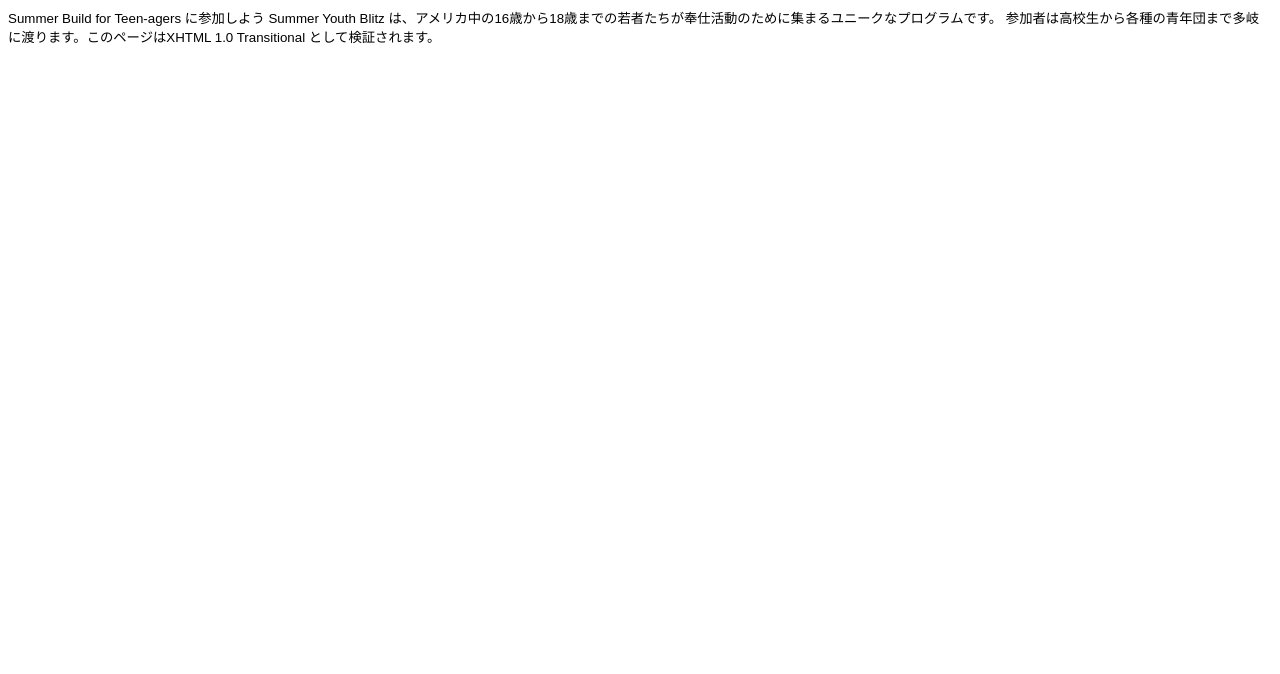
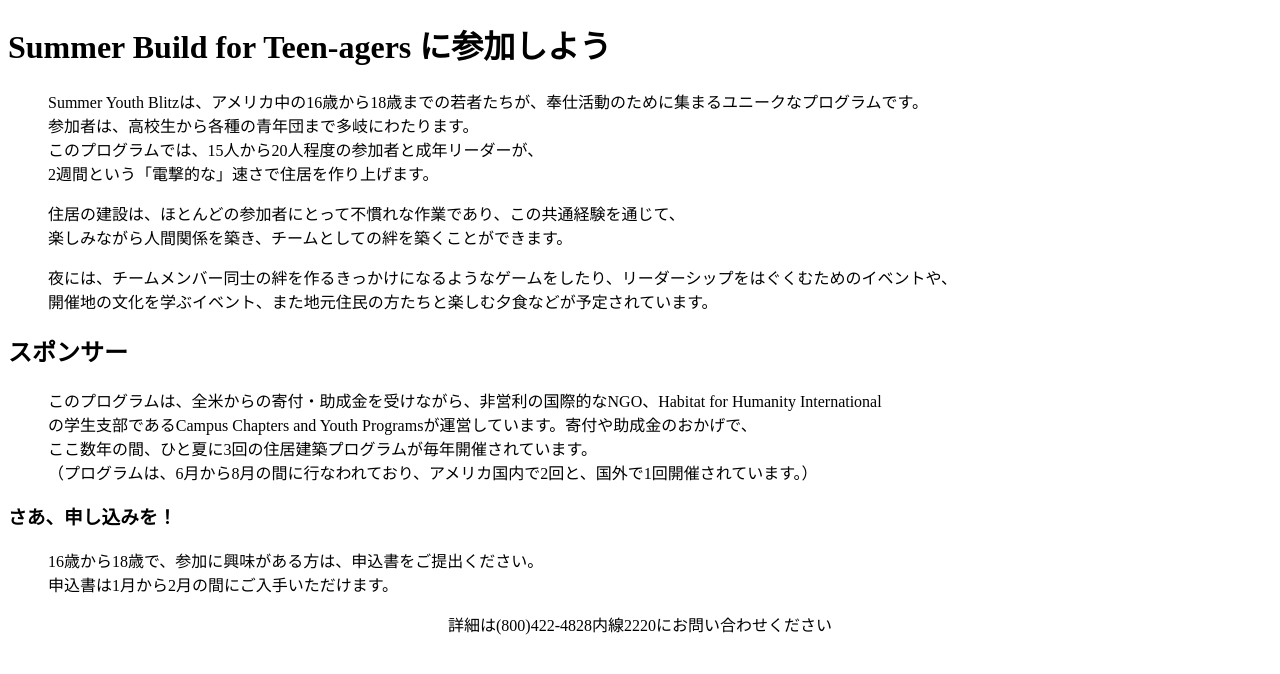
Before and after one commit to s15009/habitat, a plain HTML site: page ccyp/syb.html in a window 1280 px wide. Drawn offline with Linux system fonts and the light colour scheme.

Commit message:
3-5まで

```diff
--- a/ccyp/syb.html
+++ b/ccyp/syb.html
@@ -8,7 +8,7 @@
 <meta http-equiv="Content-Type" content="text/html; charset=utf-8" />
 <meta name="keywords" content="CIW, XHTML 1.0, Habitat for Humanity" />
 <meta name="Description" content="Simple XHTML page for Habitat site" />
-<link rel="stylesheet" type="text/css" href="syb/syb.css" title="stylesheet"/>
+<!-- <link rel="stylesheet" type="text/css" href="syb/syb.css" title="stylesheet"/> -->
 
 <title>Habitat for Humanity International Summer  Youth Blitz Program</title>
 
@@ -16,10 +16,49 @@
 
 <body>
 
-Summer Build for Teen-agers に参加しよう
-Summer Youth Blitz は、アメリカ中の16歳から18歳までの若者たちが奉仕活動のために集まるユニークなプログラムです。
-参加者は高校生から各種の青年団まで多岐に渡ります。このページはXHTML 1.0 Transitional として検証されます。
+<h1>Summer Build for Teen-agers に参加しよう</h1>
 
+<blockquote>
+
+<p>
+Summer Youth Blitzは、アメリカ中の16歳から18歳までの若者たちが、奉仕活動のために集まるユニークなプログラムです。<br/>
+参加者は、高校生から各種の青年団まで多岐にわたります。<br/>
+このプログラムでは、15人から20人程度の参加者と成年リーダーが、<br/>
+2週間という「電撃的な」速さで住居を作り上げます。
+</p>
+
+
+<p>
+住居の建設は、ほとんどの参加者にとって不慣れな作業であり、この共通経験を通じて、<br/>
+楽しみながら人間関係を築き、チームとしての絆を築くことができます。
+</p>
+
+<p>
+夜には、チームメンバー同士の絆を作るきっかけになるようなゲームをしたり、リーダーシップをはぐくむためのイベントや、<br/>
+開催地の文化を学ぶイベント、また地元住民の方たちと楽しむ夕食などが予定されています。
+</p>
+
+</blockquote>
+<h2>スポンサー</h2>
+
+<blockquote>
+<p>
+このプログラムは、全米からの寄付・助成金を受けながら、非営利の国際的なNGO、Habitat for Humanity International<br/>
+の学生支部であるCampus Chapters and Youth Programsが運営しています。寄付や助成金のおかげで、<br/>
+ここ数年の間、ひと夏に3回の住居建築プログラムが毎年開催されています。<br/>
+（プログラムは、6月から8月の間に行なわれており、アメリカ国内で2回と、国外で1回開催されています。）
+</p>
+
+</blockquote>
+<h3>さあ、申し込みを！</h3>
+
+<blockquote>
+<p>
+16歳から18歳で、参加に興味がある方は、申込書をご提出ください。<br/>
+申込書は1月から2月の間にご入手いただけます。
+</p>
+</blockquote>
+<div align="center">詳細は(800)422-4828内線2220にお問い合わせください</div>
 </body>
 
 </html>
```
Also changed, not shown: 1 other file.
